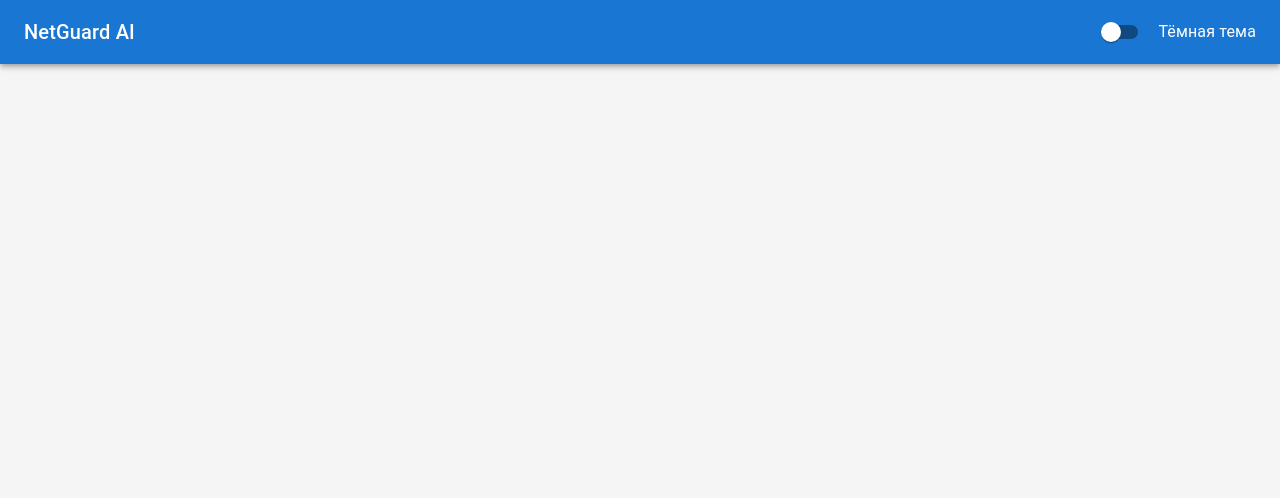
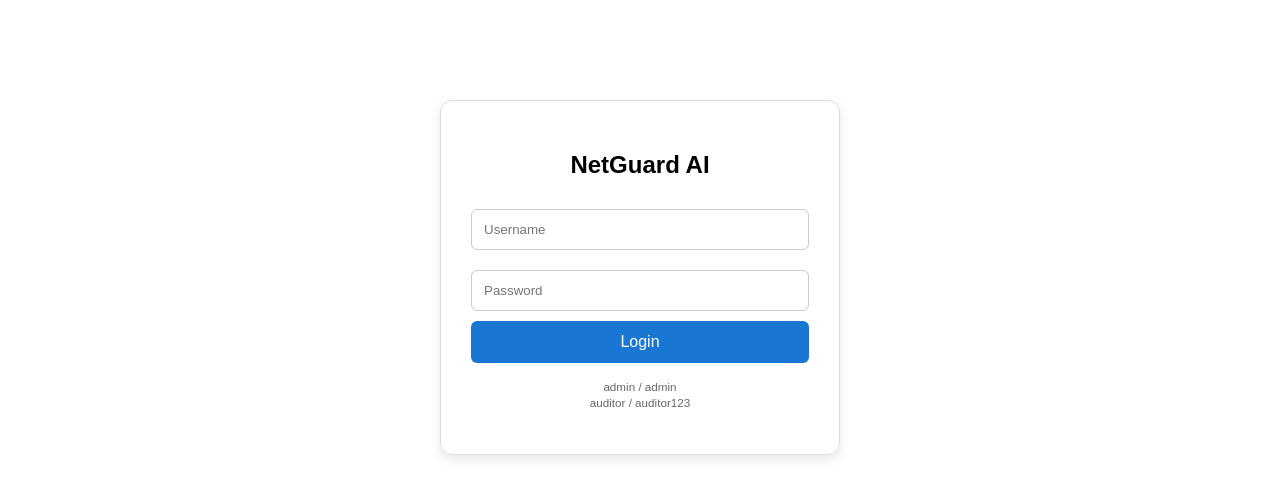
Before and after one commit to qqq-wp/netguard_ai, a React (Vite) app in the folder frontend/: page /login in a window 1280 px wide. Shown: the top 498 px of the page. Built offline with nearby package versions, Linux system fonts and the light colour scheme.

Commit message:
update code

```diff
--- a/frontend/src/App.tsx
+++ b/frontend/src/App.tsx
@@ -1,43 +1,33 @@
-import React, { useState } from 'react';
-import { BrowserRouter as Router, Routes, Route } from 'react-router-dom';
-import { ThemeProvider, createTheme } from '@mui/material/styles';
-import { CssBaseline, AppBar, Toolbar, Typography, Switch, Box } from '@mui/material';
+// frontend/src/App.tsx
+import { BrowserRouter, Routes, Route, Navigate } from 'react-router-dom';
+import { AuthProvider, useAuth } from './context/AuthContext';
+import Login from './pages/Login';
 import Dashboard from './pages/Dashboard';
-import ScanPage from './pages/ScanPage';
-import AI from './pages/AI';
-import { lightTheme, darkTheme } from './themes';
 
-const App: React.FC = () => {
-  const [darkMode, setDarkMode] = useState(false);
-  const theme = createTheme({
-    palette: darkMode ? darkTheme : lightTheme,
-  });
-
-  return (
-    <ThemeProvider theme={theme}>
-      <CssBaseline />
-      <Router>
-        <AppBar position="static">
-          <Toolbar>
-            <Typography variant="h6" flexGrow={1}>NetGuard AI</Typography>
-            <Switch
-              checked={darkMode}
-              onChange={(e) => setDarkMode(e.target.checked)}
-              color="default"
-            />
-            <Typography ml={1}>Тёмная тема</Typography>
-          </Toolbar>
-        </AppBar>
-        <Box p={3}>
-          <Routes>
-            <Route path="/" element={<Dashboard />} />
-            <Route path="/scan" element={<ScanPage />} />
-            <Route path="/ai" element={<AI />} />
-          </Routes>
-        </Box>
-      </Router>
-    </ThemeProvider>
-  );
+const ProtectedRoute = ({ children }: { children: JSX.Element }) => {
+  const { isAuthenticated } = useAuth();
+  return isAuthenticated ? children : <Navigate to="/login" replace />;
 };
 
+function App() {
+  return (
+    <AuthProvider>
+      <BrowserRouter>
+        <Routes>
+          <Route path="/login" element={<Login />} />
+          <Route
+            path="/dashboard"
+            element={
+              <ProtectedRoute>
+                <Dashboard />
+              </ProtectedRoute>
+            }
+          />
+          <Route path="/" element={<Navigate to="/dashboard" replace />} />
+        </Routes>
+      </BrowserRouter>
+    </AuthProvider>
+  );
+}
+
 export default App;
--- /dev/null
+++ b/frontend/src/api.ts
@@ -0,0 +1,26 @@
+// frontend/src/api.ts
+const API_URL = 'http://localhost:8000';
+
+export const api = async (endpoint: string, options: RequestInit = {}): Promise<any> => {
+  const token = localStorage.getItem('netguard_token');
+  const headers: HeadersInit = {
+    'Content-Type': 'application/json',
+    ...(token && { Authorization: `Bearer ${token}` }),
+    ...options.headers,
+  };
+
+  const response = await fetch(`${API_URL}${endpoint}`, { ...options, headers });
+
+  if (response.status === 401) {
+    localStorage.removeItem('netguard_token');
+    window.location.href = '/login';
+    return;
+  }
+
+  if (!response.ok) {
+    const error = await response.text();
+    throw new Error(error || `HTTP ${response.status}`);
+  }
+
+  return response.json();
+};
--- /dev/null
+++ b/frontend/src/context/AuthContext.tsx
@@ -0,0 +1,49 @@
+// frontend/src/context/AuthContext.tsx
+import React, { createContext, useContext, useState, ReactNode } from 'react';
+
+interface AuthContextType {
+  token: string | null;
+  login: (username: string, password: string) => Promise<void>;
+  logout: () => void;
+  isAuthenticated: boolean;
+}
+
+const AuthContext = createContext<AuthContextType | undefined>(undefined);
+
+export const AuthProvider = ({ children }: { children: ReactNode }) => {
+  const [token, setToken] = useState<string | null>(localStorage.getItem('netguard_token'));
+
+  const login = async (username: string, password: string) => {
+    const res = await fetch('http://localhost:8000/auth/login', {
+      method: 'POST',
+      headers: { 'Content-Type': 'application/json' },
+      body: JSON.stringify({ username, password }),
+    });
+
+    if (!res.ok) {
+      const error = await res.text();
+      throw new Error(error || 'Login failed');
+    }
+
+    const data = await res.json();
+    localStorage.setItem('netguard_token', data.access_token);
+    setToken(data.access_token);
+  };
+
+  const logout = () => {
+    localStorage.removeItem('netguard_token');
+    setToken(null);
+  };
+
+  return (
+    <AuthContext.Provider value={{ token, login, logout, isAuthenticated: !!token }}>
+      {children}
+    </AuthContext.Provider>
+  );
+};
+
+export const useAuth = () => {
+  const context = useContext(AuthContext);
+  if (!context) throw new Error('useAuth must be used within AuthProvider');
+  return context;
+};
--- a/frontend/src/pages/Dashboard.tsx
+++ b/frontend/src/pages/Dashboard.tsx
@@ -1,101 +1,22 @@
+// frontend/src/pages/Dashboard.tsx
 import React, { useEffect, useState } from 'react';
-import { Grid, Card, CardContent, Typography, Alert } from '@mui/material';
-import {
-  Chart as ChartJS,
-  CategoryScale,
-  LinearScale,
-  BarElement,
-  LineElement,
-  PointElement,
-  Title,
-  Tooltip,
-  Legend,
-} from 'chart.js';
-import { Bar, Line } from 'react-chartjs-2';
-
-// Регистрация компонентов Chart.js
-ChartJS.register(
-  CategoryScale,
-  LinearScale,
-  BarElement,
-  LineElement,
-  PointElement,
-  Title,
-  Tooltip,
-  Legend
-);
+import { api } from '../api';
+import { useAuth } from '../context/AuthContext';
 
 const Dashboard: React.FC = () => {
-  const [data, setData] = useState({ vulns: [], anomalies: [] }); // Заглушка; позже fetch из API
+  const { logout } = useAuth();
+  const [tasks, setTasks] = useState<any[]>([]);
 
   useEffect(() => {
-    // Симуляция fetch данных из backend
-    setData({
-      vulns: [
-        { id: 'CVE-2023-1', count: 12 },
-        { id: 'CVE-2023-2', count: 19 },
-        { id: 'CVE-2023-3', count: 3 },
-      ],
-      anomalies: [65, 59, 80],
-    });
+    api('/tasks/1').then(setTasks).catch(console.error);
   }, []);
 
-  const barData = {
-    labels: data.vulns.map(v => v.id),
-    datasets: [{
-      label: 'Топ уязвимости',
-      data: data.vulns.map(v => v.count),
-      backgroundColor: 'rgba(75, 192, 192, 0.4)',
-      borderColor: 'rgba(75, 192, 192, 1)',
-      borderWidth: 1,
-    }],
-  };
-
-  const lineData = {
-    labels: ['Янв', 'Фев', 'Мар', 'Апр'],
-    datasets: [{
-      label: 'Тренды аномалий',
-      data: data.anomalies,
-      borderColor: 'rgb(75, 192, 192)',
-      backgroundColor: 'rgba(75, 192, 192, 0.2)',
-      tension: 0.1,
-    }],
-  };
-
-  const options = {
-    responsive: true,
-    plugins: {
-      legend: { position: 'top' as const },
-      title: { display: true, text: 'Дашборд' },
-    },
-  };
-
   return (
-    <>
-      <Typography variant="h4" gutterBottom>Дашборд</Typography>
-      <Grid container spacing={3}>
-        <Grid item xs={12} md={6}>
-          <Card>
-            <CardContent>
-              <Typography variant="h6" gutterBottom>Топ уязвимостей</Typography>
-              <Bar data={barData} options={options} />
-            </CardContent>
-          </Card>
-        </Grid>
-        <Grid item xs={12} md={6}>
-          <Card>
-            <CardContent>
-              <Typography variant="h6" gutterBottom>Тренды аномалий</Typography>
-              <Line data={lineData} options={options} />
-            </CardContent>
-          </Card>
-        </Grid>
-        {/* Добавьте больше: Heatmap портов, Pie типов активов */}
-        <Grid item xs={12}>
-          <Alert severity="info">Данные загружены. Для реального использования подключите к API.</Alert>
-        </Grid>
-      </Grid>
-    </>
+    <div style={{ padding: 20 }}>
+      <h1>NetGuard AI Dashboard</h1>
+      <button onClick={logout}>Logout</button>
+      <pre>{JSON.stringify(tasks, null, 2)}</pre>
+    </div>
   );
 };
 
--- /dev/null
+++ b/frontend/src/pages/Login.tsx
@@ -0,0 +1,77 @@
+// frontend/src/pages/Login.tsx
+import React, { useState } from 'react';
+import { useAuth } from '../context/AuthContext';
+import { useNavigate } from 'react-router-dom';
+
+const Login: React.FC = () => {
+  const [username, setUsername] = useState('');
+  const [password, setPassword] = useState('');
+  const [error, setError] = useState('');
+  const { login } = useAuth();
+  const navigate = useNavigate();
+
+  const handleSubmit = async (e: React.FormEvent) => {
+    e.preventDefault();
+    setError('');
+    try {
+      await login(username, password);
+      navigate('/dashboard');
+    } catch (err: any) {
+      setError(err.message || 'Login failed');
+    }
+  };
+
+  return (
+    <div style={{
+      maxWidth: 400,
+      margin: '100px auto',
+      padding: 30,
+      border: '1px solid #ddd',
+      borderRadius: 12,
+      boxShadow: '0 4px 12px rgba(0,0,0,0.1)',
+      fontFamily: 'Arial, sans-serif'
+    }}>
+      <h2 style={{ textAlign: 'center', marginBottom: 20 }}>NetGuard AI</h2>
+      <form onSubmit={handleSubmit}>
+        <input
+          type="text"
+          placeholder="Username"
+          value={username}
+          onChange={(e) => setUsername(e.target.value)}
+          required
+          style={{ width: '100%', padding: 12, margin: '10px 0', borderRadius: 6, border: '1px solid #ccc' }}
+        />
+        <input
+          type="password"
+          placeholder="Password"
+          value={password}
+          onChange={(e) => setPassword(e.target.value)}
+          required
+          style={{ width: '100%', padding: 12, margin: '10px 0', borderRadius: 6, border: '1px solid #ccc' }}
+        />
+        <button
+          type="submit"
+          style={{
+            width: '100%',
+            padding: 12,
+            backgroundColor: '#1976d2',
+            color: 'white',
+            border: 'none',
+            borderRadius: 6,
+            cursor: 'pointer',
+            fontSize: 16
+          }}
+        >
+          Login
+        </button>
+      </form>
+      {error && <p style={{ color: 'red', textAlign: 'center', marginTop: 10 }}>{error}</p>}
+      <p style={{ textAlign: 'center', marginTop: 15, fontSize: 14, color: '#666' }}>
+        <small>admin / admin</small><br />
+        <small>auditor / auditor123</small>
+      </p>
+    </div>
+  );
+};
+
+export default Login;
```
